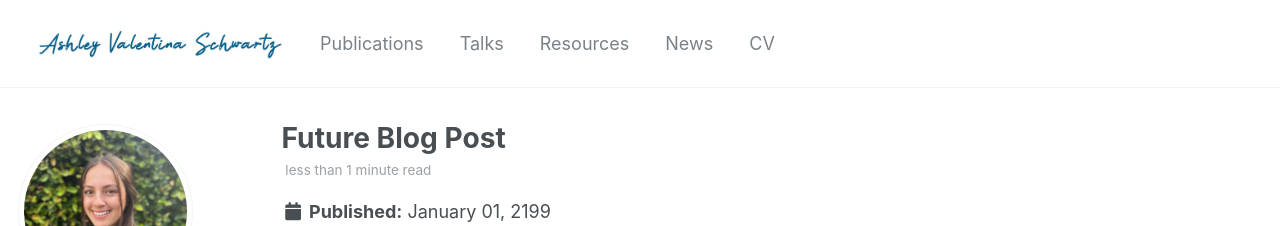
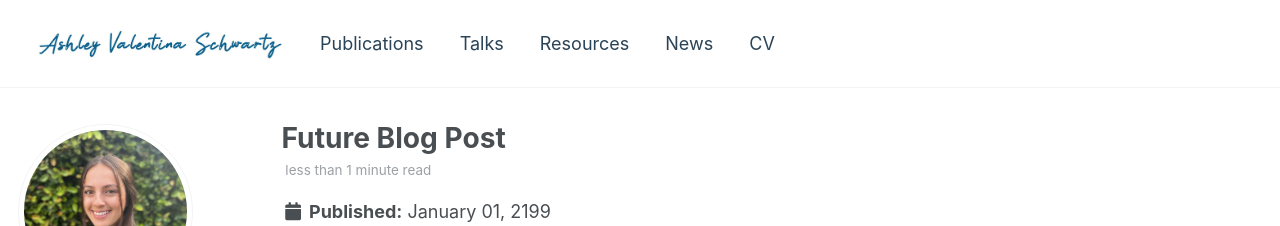
Before and after one commit to ashleyvsch/ashleyvsch.github.io, a Jekyll site: the page built from _posts/2199-01-01-future-post.md, in a window 1280 px wide. Shown: the top 226 px of the page. Built offline with Jekyll 4.4.1, drawn with Linux system fonts in a browser that asks for light colours; some web fonts are replaced.

Commit message:
link colors

```diff
--- a/_sass/_variables.scss
+++ b/_sass/_variables.scss
@@ -94,11 +94,11 @@
 
 
 /* links */
-$link-color                 : $info-color;
+$link-color                 : $my-color;
 $link-color-hover           : mix(#000, $link-color, 25%);
 $link-color-visited         : mix(#fff, $link-color, 25%);
-$masthead-link-color        : $primary-color;
-$masthead-link-color-hover  : mix(#000, $primary-color, 25%);
+$masthead-link-color        : $my-color;
+$masthead-link-color-hover  : mix(#000, $my-color, 25%);
 
 
 /*
```
